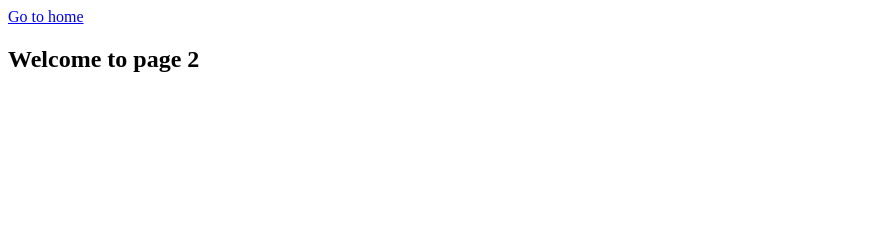
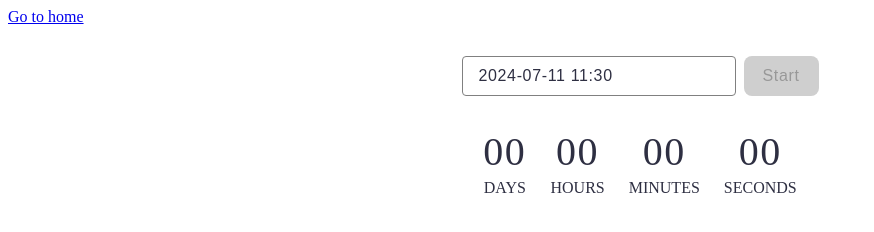
Before and after one commit to evsovichka/goit-js-hw-10, a website built with Vite: page src/1-timer.html in a window 1280 px wide. Shown: the whole page, without its empty margins (0-874 px from the left). Built offline with nearby package versions, Linux system fonts and the light colour scheme.

Commit message:
timer ready

```diff
--- a/package.json
+++ b/package.json
@@ -9,12 +9,14 @@
     "preview": "vite preview"
   },
   "devDependencies": {
-    "vite": "^4.5.2",
-    "glob": "^8.1.0"
+    "glob": "^8.1.0",
+    "vite": "^4.5.2"
   },
   "author": "Kateryna Yevsovych",
   "license": "ISC",
   "dependencies": {
+    "flatpickr": "^4.6.13",
+    "izitoast": "^1.4.0",
     "vite-plugin-full-reload": "^1.0.5",
     "vite-plugin-html-inject": "^1.0.1"
   }
--- a/src/1-timer.html
+++ b/src/1-timer.html
@@ -10,7 +10,31 @@
   <body>
     <section>
       <a href="./index.html">Go to home</a>
-      <h1>Welcome to page 2</h1>
+    </section>
+    <section class="section">
+      <div class="top">
+        <input type="text" id="datetime-picker" />
+        <button type="button" data-start>Start</button>
+      </div>
+
+      <div class="timer js-timer">
+        <div class="field js-field">
+          <span class="value" data-days>00</span>
+          <span class="label">Days</span>
+        </div>
+        <div class="field js-field">
+          <span class="value" data-hours>00</span>
+          <span class="label">Hours</span>
+        </div>
+        <div class="field js-field">
+          <span class="value" data-minutes>00</span>
+          <span class="label">Minutes</span>
+        </div>
+        <div class="field js-field">
+          <span class="value" data-seconds>00</span>
+          <span class="label">Seconds</span>
+        </div>
+      </div>
     </section>
     <script type="module" src="/js/1-timer.js"></script>
   </body>
--- a/src/css/1-timer.css
+++ b/src/css/1-timer.css
@@ -0,0 +1,81 @@
+.section {
+  margin-top: 30px;
+  display: flex;
+  flex-direction: column;
+  gap: 32px;
+  justify-content: center;
+  align-items: center;
+}
+.top {
+  display: flex;
+  flex-direction: row;
+  gap: 8px;
+}
+
+.top input {
+  border: 1px solid #808080;
+  border-radius: 4px;
+  width: 272px;
+
+  font-weight: 400;
+  font-size: 16px;
+  line-height: 1.5;
+  letter-spacing: 0.04em;
+  color: #2e2f42;
+  padding: 0;
+  text-indent: 16px;
+}
+.top input:hover {
+  border-color: #000;
+}
+.top input:active {
+  border-color: #4e75ff;
+}
+.top input:disabled {
+  border-color: #808080;
+  background-color: #fafafa;
+  color: #808080;
+}
+.top button {
+  border-radius: 8px;
+  padding: 8px 16px;
+  width: 75px;
+  height: 40px;
+  background: #4e75ff;
+  border: none;
+  font-weight: 500;
+  font-size: 16px;
+  line-height: 1.5;
+  letter-spacing: 0.04em;
+  color: #fff;
+}
+.top button:disabled {
+  color: #989898;
+  background: #cfcfcf;
+}
+.top button:hover {
+  background: #6c8cff;
+}
+.timer {
+  display: flex;
+  flex-direction: row;
+  gap: 24px;
+}
+
+.field {
+  display: flex;
+  flex-direction: column;
+  justify-content: center;
+  align-items: center;
+  text-transform: uppercase;
+  font-weight: 400;
+  font-size: 16px;
+  line-height: 1.5;
+  color: #2e2f42;
+}
+
+.value {
+  font-size: 40px;
+  line-height: 1.2;
+  letter-spacing: 0.04em;
+}
--- a/src/js/1-timer.js
+++ b/src/js/1-timer.js
@@ -0,0 +1,75 @@
+import flatpickr from 'flatpickr';
+import 'flatpickr/dist/flatpickr.min.css';
+
+import iziToast from 'izitoast';
+import 'izitoast/dist/css/iziToast.min.css';
+
+const input = document.querySelector('#datetime-picker');
+const button = document.querySelector('[data-start]');
+const fieldDays = document.querySelector('.value[data-days]');
+const fieldHours = document.querySelector('.value[data-hours]');
+const fieldMinutes = document.querySelector('.value[data-minutes]');
+const fieldSeconds = document.querySelector('.value[data-seconds]');
+
+const currentDate = new Date();
+let userSelectedDate;
+button.disabled = true;
+
+const picker = flatpickr('#datetime-picker', {
+  enableTime: true,
+  time_24hr: true,
+  defaultDate: new Date(),
+  minuteIncrement: 1,
+  onClose(selectedDates) {
+    const selectedDate = selectedDates[0];
+    if (selectedDate >= currentDate) {
+      userSelectedDate = selectedDate;
+      handleSelectedDate();
+      button.disabled = false;
+    } else {
+      button.disabled = true;
+      iziToast.error({
+        title: 'Please choose a date in the future',
+        position: 'topRight',
+      });
+    }
+  },
+});
+
+function handleSelectedDate() {
+  console.log('Selected date:', userSelectedDate);
+  button.disabled = false;
+}
+
+button.addEventListener('click', evt => {
+  button.disabled = true;
+  input.disabled = true;
+  let diffTime = userSelectedDate - currentDate;
+  const objectTime = convertMs(diffTime);
+  const countDownTimer = setInterval(() => {
+    if (diffTime <= 0) {
+      clearInterval(countDownTimer);
+      input.disabled = false;
+    } else {
+      const objectTime = convertMs(diffTime);
+      fieldDays.textContent = objectTime.days.toString().padStart(2, '0');
+      fieldHours.textContent = objectTime.hours.toString().padStart(2, '0');
+      fieldMinutes.textContent = objectTime.minutes.toString().padStart(2, '0');
+      fieldSeconds.textContent = objectTime.seconds.toString().padStart(2, '0');
+      diffTime -= 1000;
+    }
+  }, 1000);
+});
+
+function convertMs(ms) {
+  const second = 1000;
+  const minute = second * 60;
+  const hour = minute * 60;
+  const day = hour * 24;
+
+  const days = Math.floor(ms / day);
+  const hours = Math.floor((ms % day) / hour);
+  const minutes = Math.floor(((ms % day) % hour) / minute);
+  const seconds = Math.floor((((ms % day) % hour) % minute) / second);
+  return { days, hours, minutes, seconds };
+}
```
Also changed, not shown: 1 other file.
